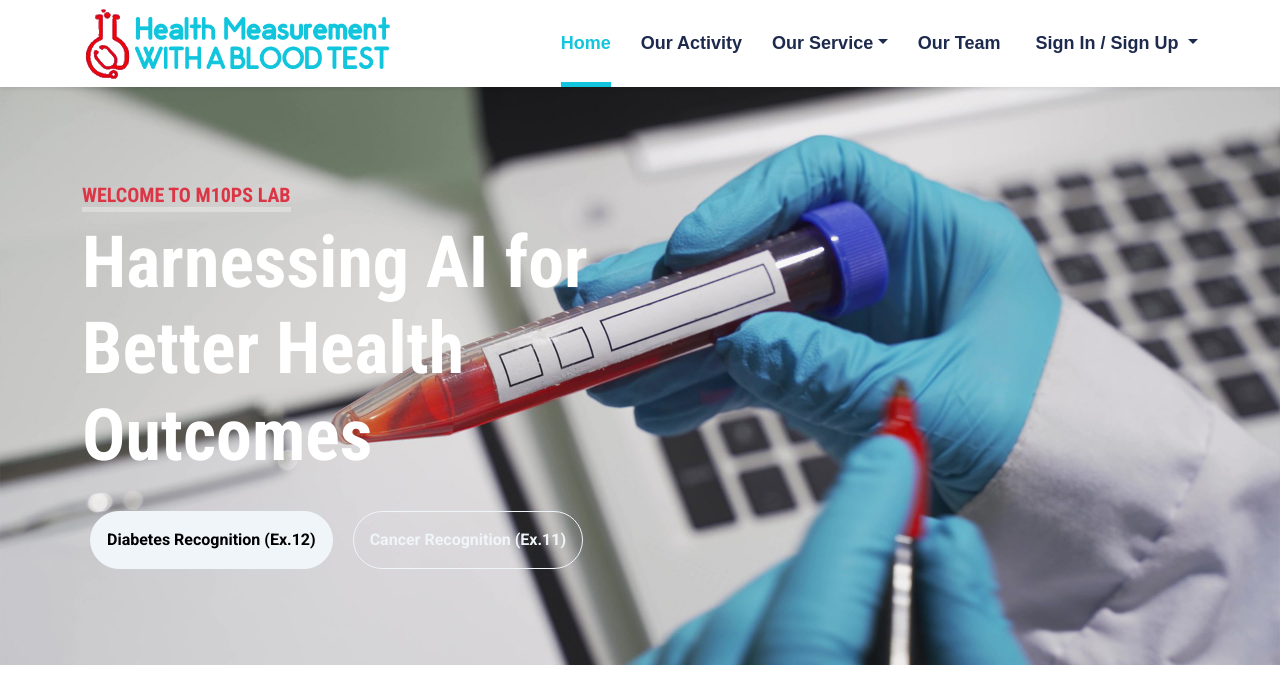
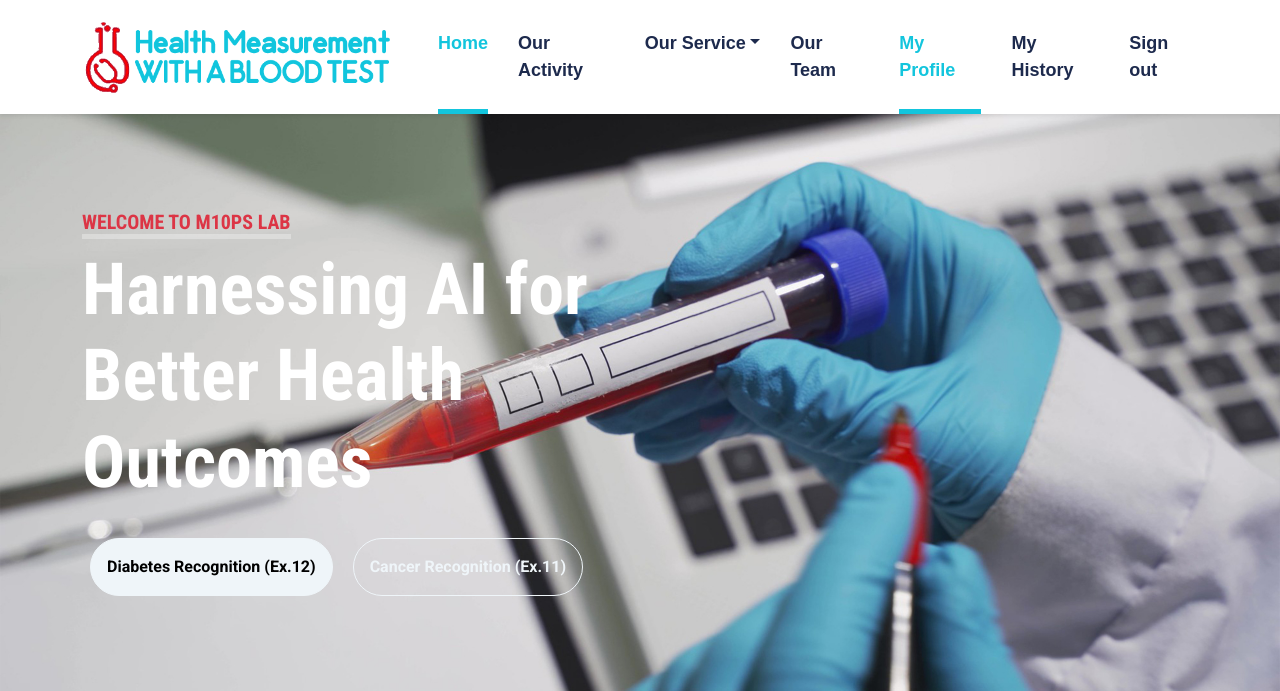
Before and after one commit to Mahdi-Savoji/SmartWebsite-HealthTest-by-BloodTest, a Flask app: page / in a window 1280 px wide. Shown: the top 691 px of the page. Run offline with Flask 3, Linux system fonts and the light colour scheme; a user stored in the database is signed in; parts of the project's set-up code (start-up, migrations or seed data) failed here and were passed over; some libraries are stand-ins or nearby versions.

Commit message:
Update navbar in index.html

```diff
--- a/templates/index.html
+++ b/templates/index.html
@@ -90,6 +90,11 @@
                         </div>
                     </div>
                     <a class="nav-item nav-link" href="/our-team">Our Team</a>
+                    {% if session.get('user_id') %}
+                    <a class="nav-item nav-link active" href="/profile">My Profile</a>
+                    <a class="nav-item nav-link" href="/history">My History</a>
+                    <a class="nav-item nav-link" href="/logout">Sign out</a>
+                    {% else %}
                         <div class="nav-item dropdown">
                             <a class="nav-link dropdown-toggle" data-bs-toggle="dropdown" href="#">
                                 <span class="fa fa-login"></span> Sign In / Sign Up
@@ -99,6 +104,7 @@
                                 <a class="dropdown-item" href="/register"><span class="fa fa-angle-right me-2"></span>Sign Up</a>
                             </div>
                         </div>
+                    {% endif %}
                 </div>
             </div>
         </nav>
```
Lines whose indentation alone changed are shown as unchanged.
